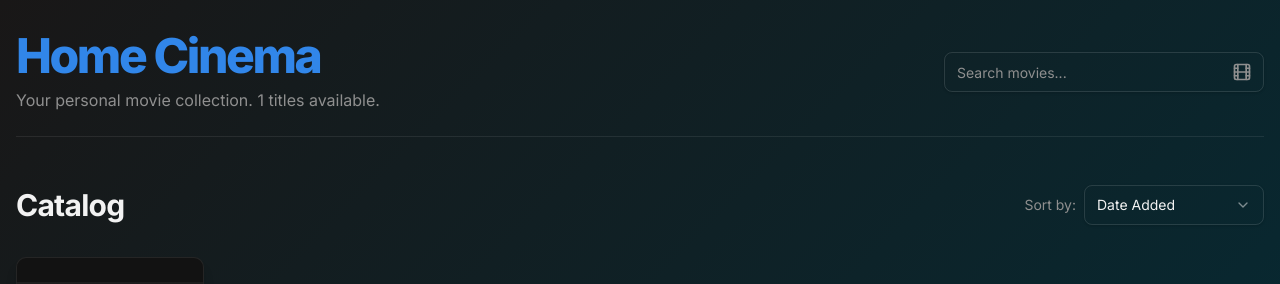
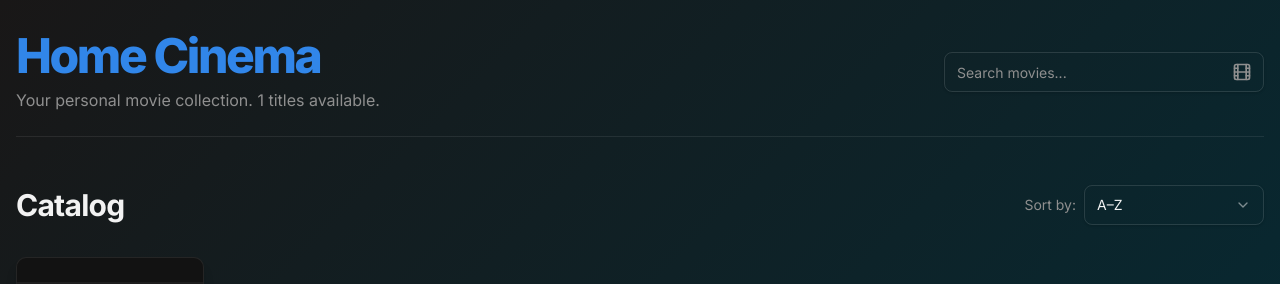
Before and after one commit to MichaelX17/Home-Cinema, a Next.js app: page / in a window 1280 px wide. Shown: the top 284 px of the page. Built offline with nearby package versions, Linux system fonts and the light colour scheme.

Commit message:
Changed in Movies Grid, Sort in MoviesCard and new component added

```diff
--- /dev/null
+++ b/src/app/components/MovieCatalog.tsx
@@ -0,0 +1,92 @@
+"use client";
+
+import { useMemo, useState } from "react";
+import MovieCard from "./MovieCard";
+import {
+  Select,
+  SelectContent,
+  SelectItem,
+  SelectTrigger,
+  SelectValue,
+} from "@/components/ui/select";
+
+interface Movie {
+  id: string;
+  title: string;
+  year?: string;
+  duration?: string;
+  description?: string;
+  cover: string;
+  video: string;
+  folderName: string;
+}
+
+type SortMode = "az" | "za" | "newest" | "oldest";
+
+export default function MovieCatalog({ movies }: { movies: Movie[] }) {
+  const [sortMode, setSortMode] = useState<SortMode>("az");
+
+  const sortedMovies = useMemo(() => {
+    const list = [...movies];
+
+    switch (sortMode) {
+      case "az":
+        return list.sort((a, b) =>
+          a.title.localeCompare(b.title, "es", { sensitivity: "base" })
+        );
+
+      case "za":
+        return list.sort((a, b) =>
+          b.title.localeCompare(a.title, "es", { sensitivity: "base" })
+        );
+
+      case "newest":
+        return list.sort(
+          (a, b) => Number(b.year || 0) - Number(a.year || 0)
+        );
+
+      case "oldest":
+        return list.sort(
+          (a, b) => Number(a.year || 0) - Number(b.year || 0)
+        );
+
+      default:
+        return list;
+    }
+  }, [movies, sortMode]);
+
+  return (
+    <>
+      {/* Toolbar */}
+      <div className="flex flex-col md:flex-row justify-between items-center mb-8 gap-4">
+        <h2 className="text-3xl font-bold tracking-tight">Catalog</h2>
+
+        <div className="flex items-center gap-2">
+          <span className="text-muted-foreground text-sm">Sort by:</span>
+
+          <Select
+            value={sortMode}
+            onValueChange={(v) => setSortMode(v as SortMode)}
+          >
+            <SelectTrigger className="w-[180px]">
+              <SelectValue />
+            </SelectTrigger>
+            <SelectContent>
+              <SelectItem value="az">A–Z</SelectItem>
+              <SelectItem value="za">Z–A</SelectItem>
+              <SelectItem value="newest">Newest</SelectItem>
+              <SelectItem value="oldest">Oldest</SelectItem>
+            </SelectContent>
+          </Select>
+        </div>
+      </div>
+
+      {/* Grid */}
+      <div className="grid grid-cols-2 sm:grid-cols-3 md:grid-cols-4 lg:grid-cols-5 xl:grid-cols-6 gap-x-6 gap-y-10">
+        {sortedMovies.map((movie) => (
+          <MovieCard key={movie.id} movie={movie} />
+        ))}
+      </div>
+    </>
+  );
+}
--- a/src/app/page.tsx
+++ b/src/app/page.tsx
@@ -1,16 +1,9 @@
 import fs from "fs";
 import path from "path";
-import MovieCard from "./components/MovieCard";
 import { Input } from "@/components/ui/input";
-import {
-  Select,
-  SelectContent,
-  SelectItem,
-  SelectTrigger,
-  SelectValue,
-} from "@/components/ui/select";
 import { Card, CardContent, CardHeader } from "@/components/ui/card";
 import { Film } from "lucide-react";
+import MovieCatalog from "./components/MovieCatalog";
 
 interface Movie {
   id: string;
@@ -146,31 +139,7 @@ export default function Home() {
             </Card>
           </div>
         ) : (
-          <>
-            <div className="flex flex-col md:flex-row justify-between items-center mb-8 gap-4">
-              <h2 className="text-3xl font-bold tracking-tight">Catalog</h2>
-
-              <div className="flex items-center gap-2">
-                <span className="text-muted-foreground text-sm">Sort by:</span>
-                <Select>
-                  <SelectTrigger className="w-[180px]">
-                    <SelectValue placeholder="Date Added" />
-                  </SelectTrigger>
-                  <SelectContent>
-                    <SelectItem value="date">Date Added</SelectItem>
-                    <SelectItem value="az">A-Z</SelectItem>
-                    <SelectItem value="year">Year</SelectItem>
-                  </SelectContent>
-                </Select>
-              </div>
-            </div>
-
-            <div className="grid grid-cols-2 sm:grid-cols-3 md:grid-cols-4 lg:grid-cols-5 xl:grid-cols-6 gap-x-6 gap-y-10">
-              {movies.map((movie) => (
-                <MovieCard key={movie.id} movie={movie} />
-              ))}
-            </div>
-          </>
+          <MovieCatalog movies={movies} />
         )}
       </main>
 
```
